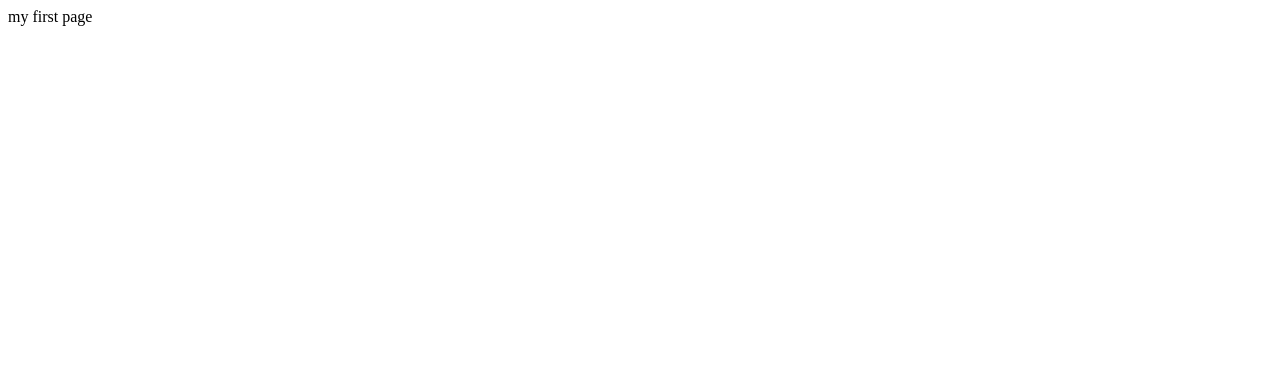
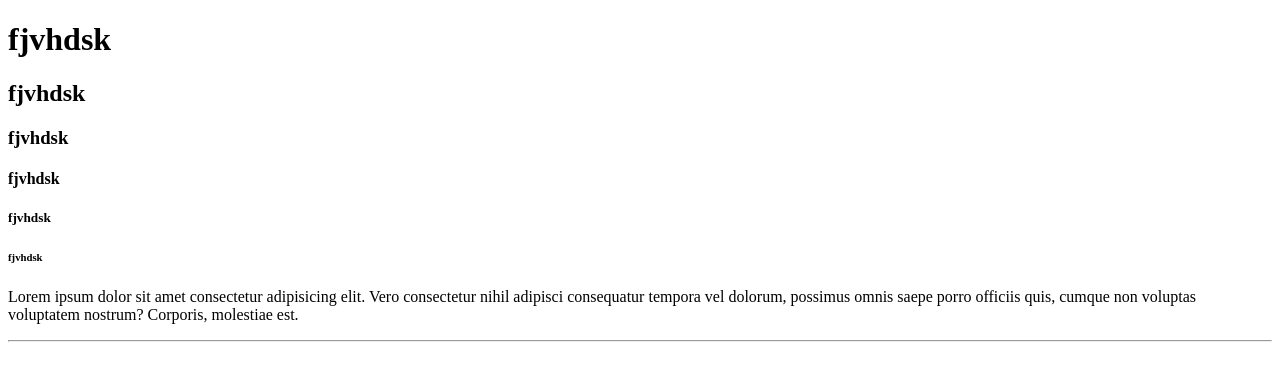
Before and after one commit to harrishussain/html, a plain HTML site: page index.html in a window 1280 px wide. Drawn offline with Linux system fonts and the light colour scheme.

Commit message:
Update index.html

```diff
--- a/index.html
+++ b/index.html
@@ -7,6 +7,18 @@
     <title>Document</title>
 </head>
 <body>
-    my first page
+    <h1>fjvhdsk</h1>
+    <h2>fjvhdsk</h2>
+    <h3>fjvhdsk</h3>
+    <h4>fjvhdsk</h4>
+    <h5>fjvhdsk</h5>
+    <h6>fjvhdsk</h6>
+    <p>Lorem ipsum dolor sit amet consectetur adipisicing elit.
+        Vero consectetur nihil adipisci consequatur tempora vel dolorum,
+        possimus omnis saepe porro officiis quis, cumque non voluptas
+        voluptatem nostrum? Corporis, molestiae est.
+    </p>
+    <hr>
 </body>
+
 </html>
```
